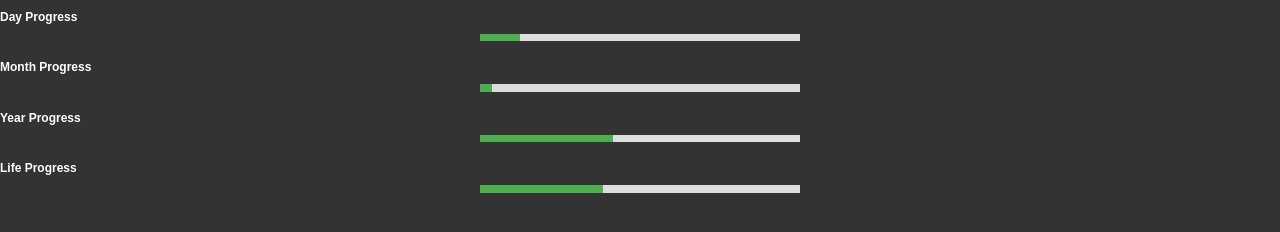
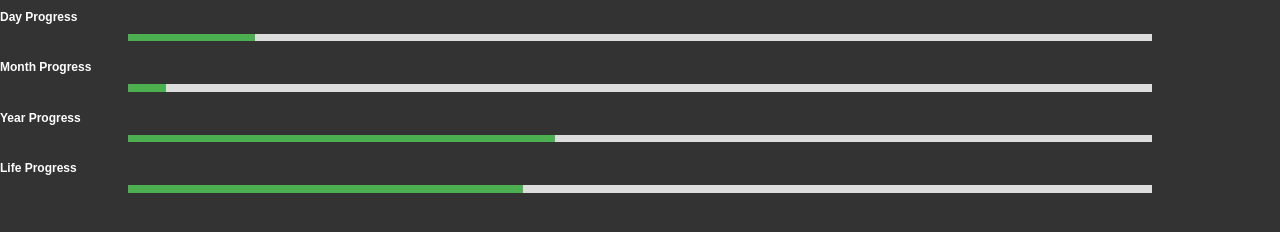
Before and after one commit to braaaaains/notion-widgets, a plain HTML site: page index.html in a window 1280 px wide. Drawn offline with Linux system fonts and the light colour scheme.

Commit message:
Update index.html

```diff
--- a/index.html
+++ b/index.html
@@ -11,7 +11,7 @@ body {
 }
 
 .myProgress {
-  width: 25%;
+  width: 80%;
   background-color: #ddd;
   margin: auto;
 }
```
